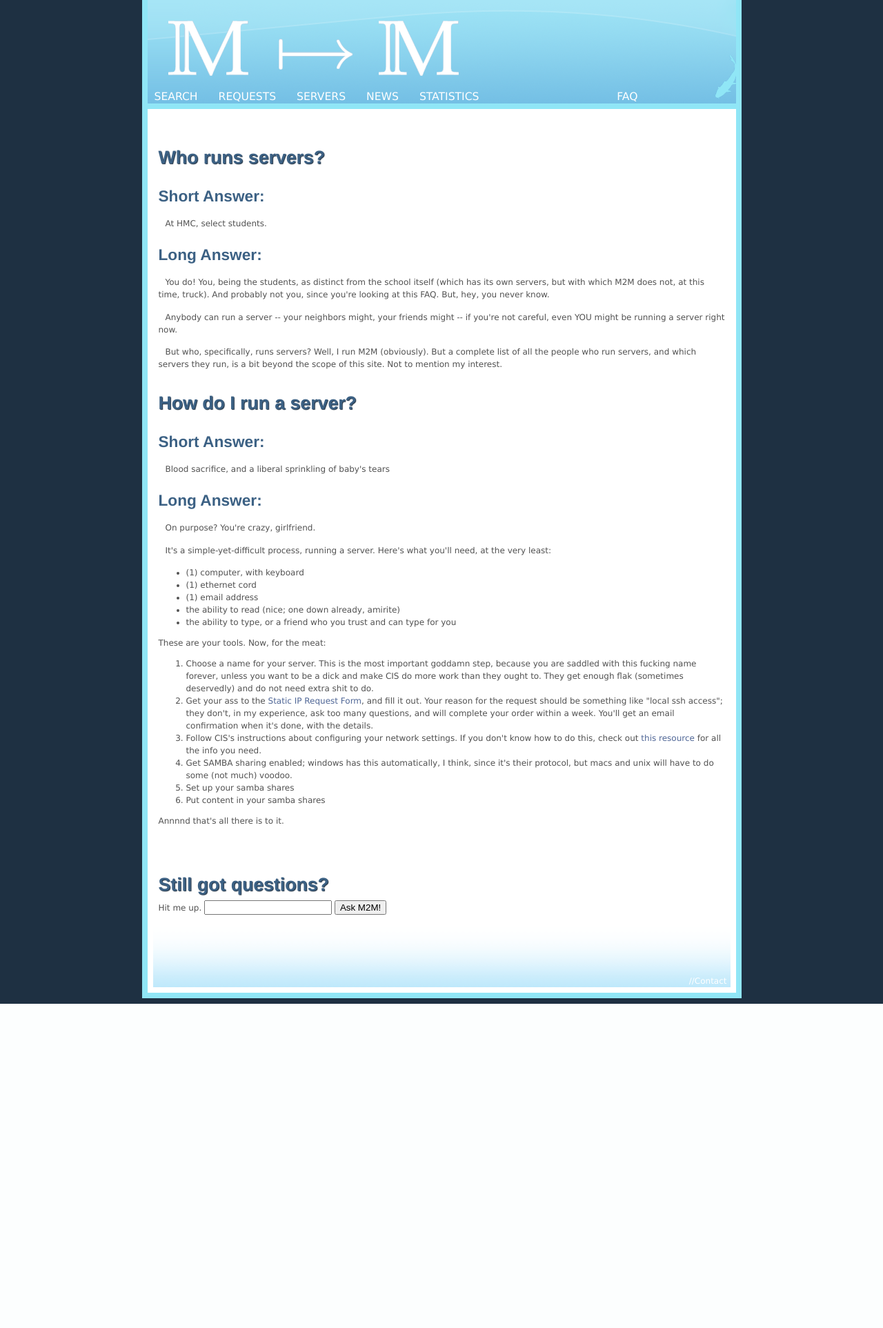
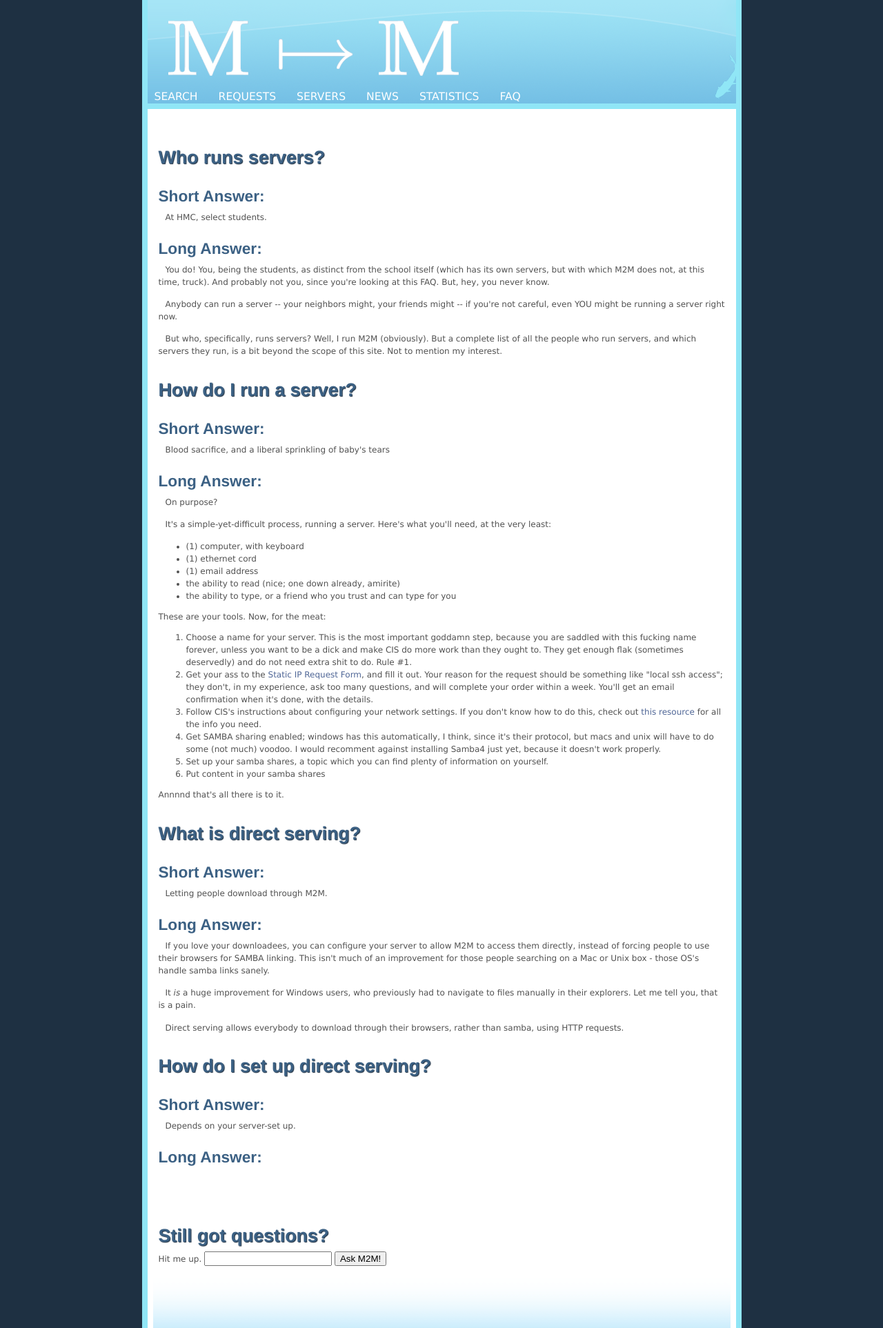
Before and after one commit to blampe/M2M, a Django app: template m2m/templates/faq/server.html in a window 1280 px wide. Shown: the top 1925 px of the page at 69% size. Before the commit the page ends 1455 px from the top, so only its background shows below. Run offline with Django 3.2, Linux system fonts and the light colour scheme; the template is opened without the code that fills it: most values are stand-ins (such as "Sample title", 1, 10 or a date in 2020); form fields are guessed from the names that the template uses; parts of the project's set-up code (start-up, migrations or seed data) failed here and were passed over.

Commit message:
direct serving stuff added to serversFaq, created a view and template for terms of service (blegh)

```diff
--- a/m2m/settings.py
+++ b/m2m/settings.py
@@ -1,7 +1,7 @@
 # Django settings for m2m project.
 
 
-DEBUG = True
+DEBUG = False
 TEMPLATE_DEBUG = DEBUG
 
 ADMINS = (
--- a/m2m/templates/base_page.html
+++ b/m2m/templates/base_page.html
@@ -67,7 +67,6 @@
                                 <li><a href="" id="pstat"  class="{{pollStat|default:""}}">Polls</a></li>
                             </ul>
                         {%endif%}{%endcomment%}
-						<div style="float:right;">
 						<li><a href="{% url faq.views.basic %}" id="faq" class ="{{faq|default:""}}"> FAQ </a>
 							{% if faq %}
 							<ul style="left:auto;width:10em">
@@ -76,7 +75,6 @@
 							</ul>
 							{% endif %}
 						</li>
-						</div>
                       </ul>
                     </nav>
                     <!-- End navigation -->
--- a/m2m/templates/faq/server.html
+++ b/m2m/templates/faq/server.html
@@ -12,8 +12,8 @@
 			</h1>
 		</header>
 		<div class="faqResponse">
-			<p> <h2>Short Answer: </h2></p><p> At HMC, select students. </p>
-			<p> <h2>Long Answer: </h2></p><p>
+			<h2>Short Answer: </h2><p> At HMC, select students. </p>
+			<h2>Long Answer: </h2><p>
 			You do! You, being the students, as distinct from the school itself (which has its own
 			servers, but with which M2M does not, at this time, truck). And probably not you, since
 			you're looking at this FAQ. But, hey, you never know.</p>
@@ -31,11 +31,11 @@
 			</h1>
 		</header>
 		<div class="faqResponse">
-			<p><h2>Short Answer: </h2></p><p>Blood sacrifice, and a liberal sprinkling of baby's tears</p>
-			<p><h2> Long Answer:</h2></p>
-			<p>On purpose? You're crazy, girlfriend.</p>
+			<h2>Short Answer: </h2><p>Blood sacrifice, and a liberal sprinkling of baby's tears</p>
+			<h2> Long Answer:</h2>
+			<p>On purpose?</p>
 			<p> It's a simple-yet-difficult process, running a server. Here's what you'll need, at the
-			very least:</p>
+			very least:
 			<ul>
 			<li>(1) computer, with keyboard</li>
 			<li>(1) ethernet cord</li>
@@ -47,7 +47,7 @@
 			<ol>
 			<li> Choose a name for your server. This is the most important goddamn step, because you are saddled with
 			this fucking name forever, unless you want to be a dick and make CIS do more work than they ought to.
-			They get enough flak (sometimes deservedly) and do not need extra shit to do.</li>
+			They get enough flak (sometimes deservedly) and do not need extra shit to do. Rule #1.</li>
 			<li> Get your ass to the<a href="http://www.hmc.edu/about/administrativeoffices/cis1/forms/ipreq.html">
 			Static IP Request Form</a>, and fill it out. Your reason for the request should be something like
 			"local ssh access"; they don't, in my experience, ask too many questions, and will complete
@@ -55,15 +55,43 @@
 			<li> Follow CIS's instructions about configuring your network settings. If you don't know how to
 			do this, check out <a href="http://tinyurl.com/3svamfp">this resource</a> for all the info you need.</li>
 			<li> Get SAMBA sharing enabled; windows has this automatically, I think, since it's their protocol,
-				but macs and unix will have to do some (not much) voodoo.</li>
-			<li> Set up your samba shares </li>
+				but macs and unix will have to do some (not much) voodoo. I would recomment against installing
+				Samba4 just yet, because it doesn't work properly.</li>
+			<li> Set up your samba shares, a topic which you can find plenty of information on yourself. </li>
 			<li> Put content in your samba shares </li>
 			</ol>
-			Annnnd that's all there is to it.
+			Annnnd that's all there is to it.</p>
 
 		</div>
     </article>
-
+	<article>
+		<header>
+			<h1> What is direct serving?</h1>
+		</header>
+		<div class="faqResponse">
+			<h2>Short Answer:</h2><p>Letting people download through M2M.</p>
+			<h2>Long Answer:</h2>
+			<p>
+			If you love your downloadees, you can configure your server to allow M2M to access them directly,
+			instead of forcing people to use their browsers for SAMBA linking. This isn't much of an improvement
+			for those people searching on a Mac or Unix box - those OS's handle samba links sanely.</p>
+			<p>It <em>is</em> a huge improvement for Windows users, who previously had to navigate to files
+			manually in their explorers. Let me tell you, that is a pain.</p>
+			<p>Direct serving allows everybody to download through their browsers, rather than samba, using HTTP
+			requests.</p>
+		</div>
+	</article>
+	<article>
+		<header>
+			<h1> How do I set up direct serving?</h1>
+		</header>
+		<div class="faqResponse">
+			<h2>Short Answer:</h2><p>Depends on your server-set up.</p>
+			<h2>Long Answer:</h2>
+			<p>
+			</p>
+		</div>
+	</article>
 </div>
 
 {% endblock %}
--- a/m2m/urls.py
+++ b/m2m/urls.py
@@ -37,6 +37,8 @@ urlpatterns = patterns('',
 	(r'^faq&', 'faq.views.basic'),
 	(r'^faq/', include('faq.urls')),
 
+	(r'^tos', 'faq.views.serviceTerms'),
+
     (r'^about/m2m$','faq.views.about',{'typeof':'m2m'}),
 
     # Uncomment the admin/doc line below to enable admin documentation:
```
Also changed, not shown: m2m/faq/views.py (+8 -0 lines). Lines whose indentation alone changed are shown as unchanged.
